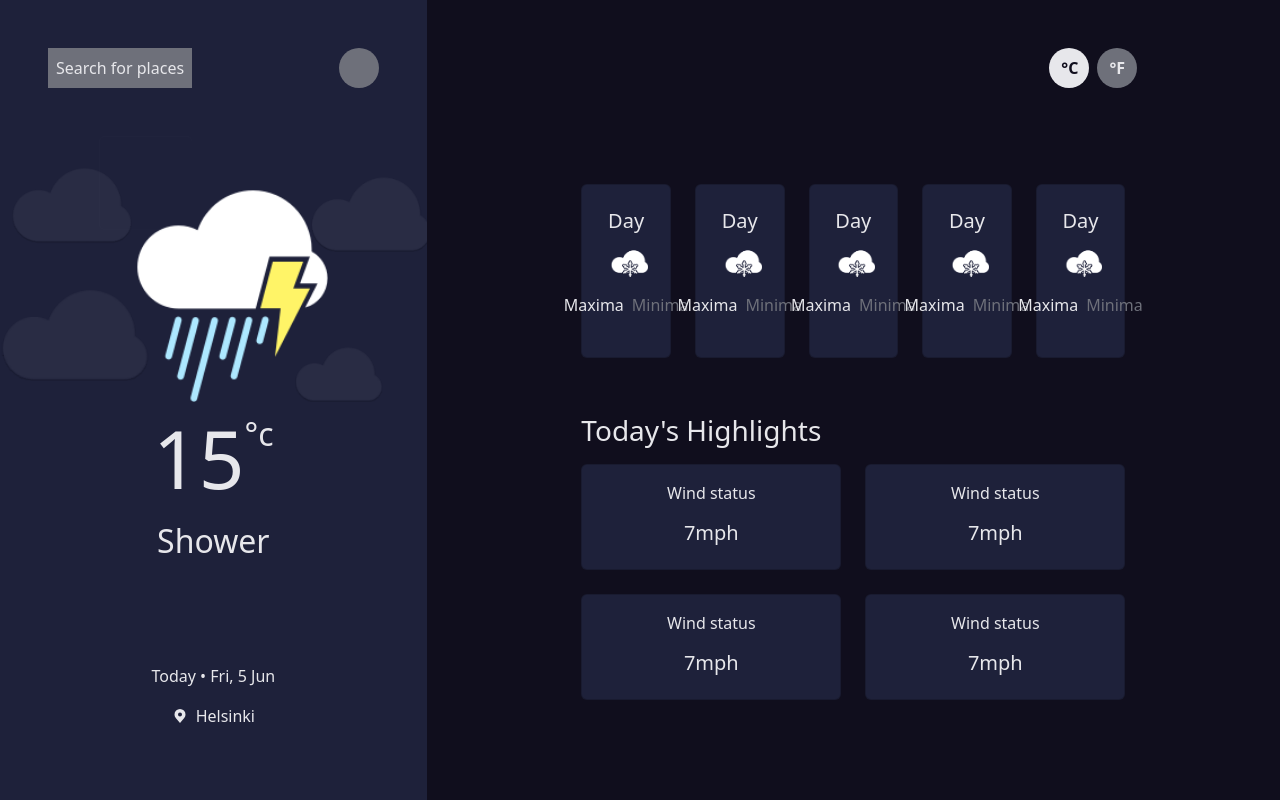
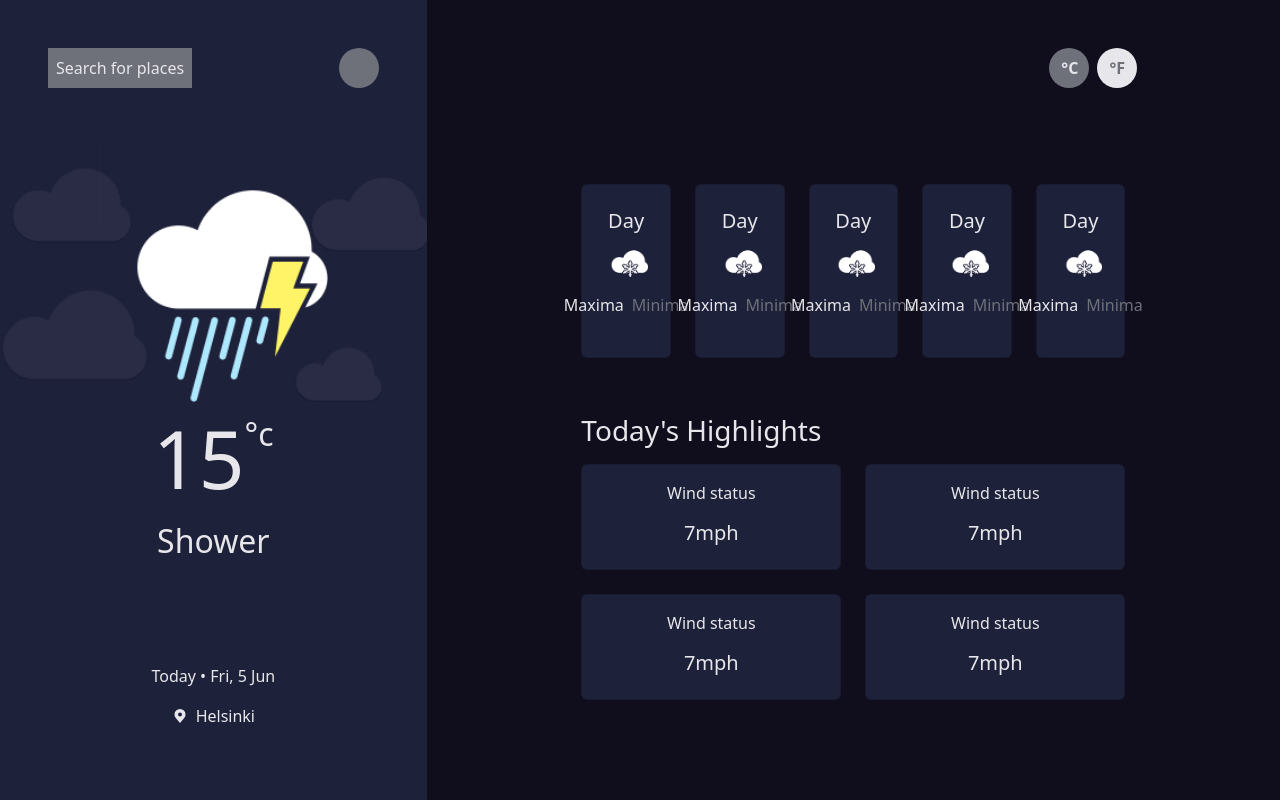
Before and after one commit to bruflor/weather-app, a React (Create React App) app: page / in a window 1280 px wide. Built offline with nearby package versions, Linux system fonts and the light colour scheme; some icons are missing.

Commit message:
roundedButton component

```diff
--- a/src/components/Dashboard/index.tsx
+++ b/src/components/Dashboard/index.tsx
@@ -1,23 +1,18 @@
 import { Card, Col, Row } from "react-bootstrap";
 import { DayCard } from "../UI/Cards/daysCard";
 import { StatusCard } from "../UI/Cards/statusCard";
+import { RoundButtons } from "../UI/RoundButtons";
 
 export const Dashboard = () => {
   return (
     <Col md={6} className="mx-auto p-5">
       <Row className="d-flex gap-2 justify-content-end pb-5">
-        <button
-          className="rounded-circle border-0 bg-light text-dark"
-          style={{ height: "40px", width: "40px" }}
-        >
+        <RoundButtons color="secondary">
           <b>°C</b>
-        </button>
-        <button
-          className="rounded-circle border-0 bg-secondary text-light"
-          style={{ height: "40px", width: "40px" }}
-        >
+        </RoundButtons>
+        <RoundButtons color="light">
           <b>°F</b>
-        </button>
+        </RoundButtons>
       </Row>
       <Row xs={1} md={5} className="py-5">
         <DayCard />
--- a/src/components/SideBar/index.tsx
+++ b/src/components/SideBar/index.tsx
@@ -1,18 +1,16 @@
 import { Col, Row } from "react-bootstrap";
 import { Icon } from "@iconify/react";
 import { TodayWeather } from "../TodayWeather";
+import { RoundButtons } from "../UI/RoundButtons";
 
 export const SideBar = () => {
   return (
     <Col md={4} className="bg-primary m-0 px-0 py-5">
       <div className="d-flex mx-5 gap-5 justify-content-between">
         <div className="bg-secondary text-light p-2">Search for places</div>
-        <button
-          className="rounded-circle border-0 bg-secondary text-light"
-          style={{ height: "40px", width: "40px" }}
-        >
+        <RoundButtons color="secondary">
           <Icon icon="bx:current-location" fontSize={24} />
-        </button>
+        </RoundButtons>
       </div>
       <TodayWeather />
       <div className="d-flex justify-content-center mt-5">
--- /dev/null
+++ b/src/components/UI/RoundButtons/index.tsx
@@ -0,0 +1,12 @@
+export const RoundButtons = (props: any) => {
+  return (
+    <button
+      className={`rounded-circle border-0 bg-${props.color} text-${
+        props.color === "secondary" ? "light" : "secondary"
+      }`}
+      style={{ height: "40px", width: "40px" }}
+    >
+      {props.children}
+    </button>
+  );
+};
```
